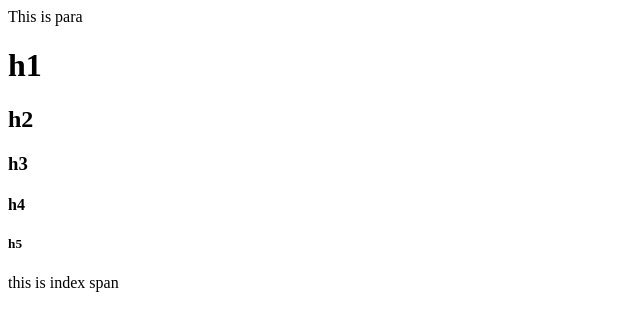
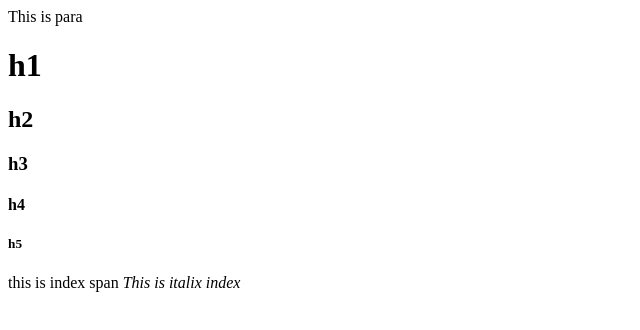
Before and after one commit to umer-invictus/git-practice, a plain HTML site: page index.html in a window 1280 px wide. Shown: the whole page, without its empty margins (0-640 px from the left). Drawn offline with Linux system fonts and the light colour scheme.

Commit message:
italic index

```diff
--- a/index.html
+++ b/index.html
@@ -5,3 +5,4 @@
 <h4>h4</h4>
 <h5>h5</h5>
 <span>this is index span</span>
+<i>This is italix index</i>
```
